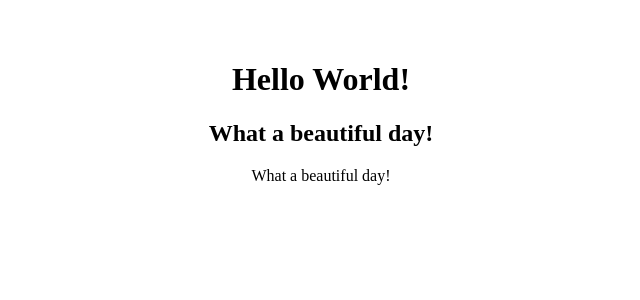
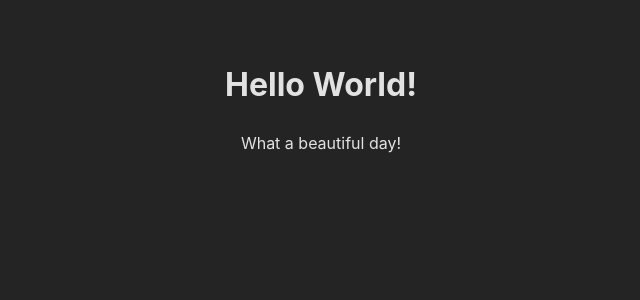
Before and after one commit to mrdnr/React-Exercise, a React (Vite) app: page / in a window 1280 px wide. Shown: the top 300 px of the page, without its empty margins (319-959 px from the left). Built offline with nearby package versions, Linux system fonts and the light colour scheme.

Commit message:
fix components 12

```diff
--- a/index.html
+++ b/index.html
@@ -8,6 +8,6 @@
   </head>
   <body>
     <div id="root"></div>
-    <script type="module" src="/src/Index.jsx"></script>
+    <script type="module" src="/src/main.jsx"></script>
   </body>
 </html>
--- a/src/Index.jsx
+++ /dev/null
@@ -1,10 +0,0 @@
-import { createRoot } from "react-dom";
-import App from "./App";
-
-const root = createRoot(document.getElementById("root"));
-
-root.render( //connect to index.html
-  <>
-    <App />
-  </>
-);
--- a/src/components/Message.jsx
+++ b/src/components/Message.jsx
@@ -1,8 +1,8 @@
 function Message() {
     return (
-        <>
+        <div>
         <span>What a beautiful day!</span>
-        </>
+        </div>
     );
 }
 
--- a/src/components/hello.jsx
+++ b/src/components/hello.jsx
@@ -1,12 +1,10 @@
 import Message from "./Message";
 function Hello() {
-    const hi2 = "What a beautiful day!"
-    return (
-        <>
-            <h2>{hi2}</h2>
-            <Message/>
-        </>
-     );
+  return (
+    <div>
+      <Message />
+    </div>
+  );
 }
 
 export default Hello;
```
